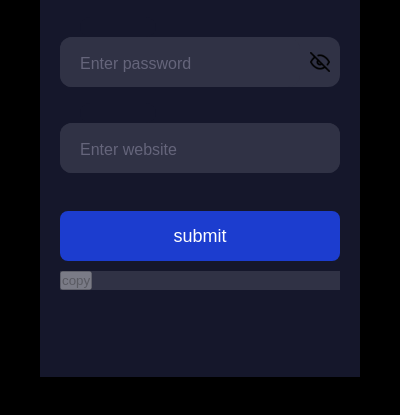
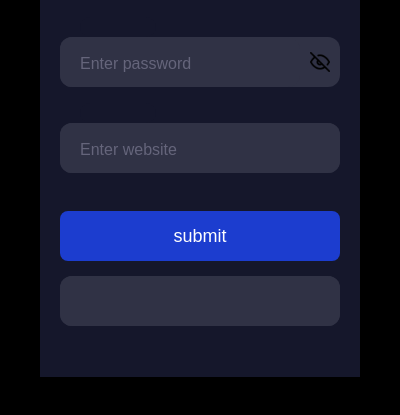
Before and after one commit to fherchuk/Password-Generator-Extension, a browser extension: page popup.html in a window 400 px wide. Shown: the part 295-710 px from the top of the page. Drawn offline with Linux system fonts and the light colour scheme.

Commit message:
output form

```diff
--- a/popup.css
+++ b/popup.css
@@ -47,19 +47,22 @@ body {
   display: flex;
   align-items: center;
 }
-  .input-container input{
+
+.input-container input {
   width: 100%;
   padding: 4px 20px 0;
   border: 0;
   outline: 0;
   font-size: 24ppx;
 }
-  .input-container img{
+
+.input-container img {
   padding: 10px;
   width: 20px;
   cursor: pointer;
 
 }
+
 .ic1 {
   margin-top: 40px;
 }
@@ -92,8 +95,9 @@ body {
 .cut-short {
   width: 50px;
 }
-  .input:focus ~ .cut,
-  .input:not(:placeholder-shown) ~ .cut {
+
+.input:focus~.cut,
+.input:not(:placeholder-shown)~.cut {
   transform: translateY(8px);
 }
 
@@ -109,16 +113,16 @@ body {
   top: 20px;
 }
 
-  .input:focus ~ .placeholder,
-  .input:not(:placeholder-shown) ~ .placeholder {
+.input:focus~.placeholder,
+.input:not(:placeholder-shown)~.placeholder {
   transform: translateY(-30px) translateX(10px) scale(0.75);
 }
 
-  .input:not(:placeholder-shown) ~ .placeholder {
+.input:not(:placeholder-shown)~.placeholder {
   color: #808097;
 }
 
-  .input:focus ~ .placeholder {
+.input:focus~.placeholder {
   color: #dc2f55;
 }
 
@@ -137,17 +141,28 @@ body {
   text-align: center;
   width: 100%;
 }
+
 .submit:hover {
   background-color: #0d1c5c;
-    box-shadow: 0 8px 16px 0 rgba(0,0,0,0.2), 0 6px 20px 0 rgba(0,0,0,0.19);
+  box-shadow: 0 8px 16px 0 rgba(0, 0, 0, 0.2), 0 6px 20px 0 rgba(0, 0, 0, 0.19);
 }
 
 
 .output-container {
   background-color: #303245;
-    color: #eee;
-    font-family: sans-serif;
-    font-size: 16px;
-    font-weight: 600;
-    margin-top: 10px;
+  border-radius: 12px;
+  height: 50px;
+  position: relative;
+  width: 100%;
+  display: flex;
+  align-items: center;
+  margin-top: 15px;
 }
+
+.output-container input {
+  width: 100%;
+  padding: 4px 20px 0;
+  border: 0;
+  outline: 0;
+  font-size: 24ppx;
+}
--- a/popup.html
+++ b/popup.html
@@ -10,7 +10,7 @@
 
 
 
-
+<body>
   <div class="form">
     <div class="title">Welcome</div>
     <div class="subtitle">Password Generator</div>
@@ -33,11 +33,7 @@
 
 
     <div class="output-container">
-    <button class="copy" id="copy" type="button" disabled>copy</button>
-
-
-    <label for="check" id="check"></label><br>
-    <label for="output" id="output"></label>
+      <input id ="output" class="input" type="text" placeholder=" "/>
     </div>
   </div>
 
--- a/popup.js
+++ b/popup.js
@@ -68,9 +68,7 @@ function getPlaintext () {
   getCurrentTabUrl().then(function (value) { displayUrl(value) })
   const plaintext = document.getElementById('plaintext').value
   const keyword = document.getElementById('keyword').value
-  document.getElementById('output').innerHTML = encrypt(extend(plaintext), '', keyword)
-  document.getElementById('check').innerHTML = 'Your New Password!'
-  document.getElementById('copy').disabled = false
+  document.getElementById('output').value = encrypt(extend(plaintext), '', keyword)
 }
 
 function autoFill () {
@@ -85,7 +83,6 @@ getCurrentTabUrl().then(function (value) { displayUrl(value) })
 
 const eyeicon = document.getElementById('eyeicon')
 const plaintext = document.getElementById('plaintext')
-const copyButton = document.getElementById('copy')
 
 eyeicon.onclick = function () {
   if (plaintext.type === 'password') {
@@ -96,7 +93,3 @@ eyeicon.onclick = function () {
     eyeicon.src = 'imgs/eye-off.png'
   }
 }
-
-copyButton.onclick = function () {
-  navigator.clipboard.writeText(document.getElementById('website').value)
-}
```
Lines whose indentation alone changed are shown as unchanged.
